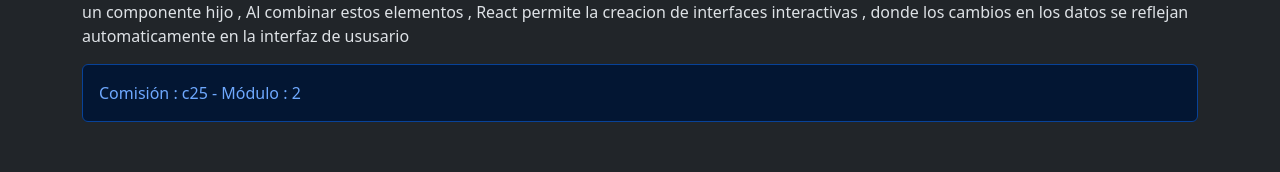
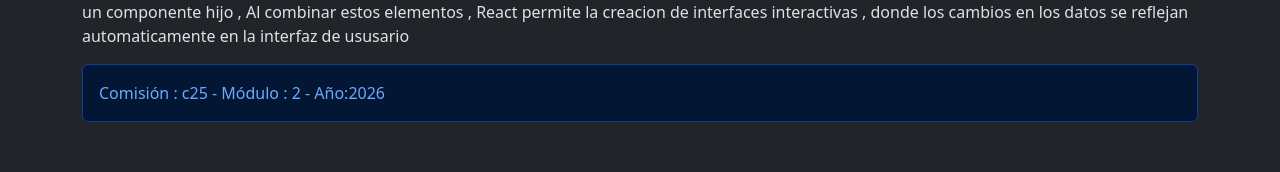
Before and after one commit to vimi08/contadorC, a React (Vite) app: page / in a window 1280 px wide. Shown: the part 382-554 px from the top of the page. Built offline with nearby package versions, Linux system fonts and the light colour scheme.

Commit message:
agregamos un  nuevo props de App a Teoria

```diff
--- a/src/App.jsx
+++ b/src/App.jsx
@@ -4,13 +4,14 @@ import Footer from "./components/Footer";
 
 function App() {
   //AQUI VA LA LÓGICA DEL COMPONENTE
+  const anio = new Date().getFullYear()
   return (
     <>
       {/*AQUI COMIENZ<A LA ZONA DEL HTML}
       {/*<Header></Header>*/}
       <Header />
       <main className="container">
-        <Teoria comision="c25" modulo={2} />
+        <Teoria comision="c25" modulo={2} anio={anio} />
       </main>
       <Footer></Footer>
     </>
--- a/src/components/Teoria.jsx
+++ b/src/components/Teoria.jsx
@@ -1,4 +1,4 @@
-const Teoria = ({ comision, modulo }) => {
+const Teoria = ({ comision, modulo, anio}) => {
   return (
     <section>
       <h2>Componentes de react</h2>
@@ -22,7 +22,7 @@ const Teoria = ({ comision, modulo }) => {
         automaticamente en la interfaz de ususario
       </p>
       <div className="alert alert-primary" role="alert">
-        Comisión : {comision} - Módulo : {modulo}
+        Comisión : {comision} - Módulo : {modulo} - Año:{anio}
       </div>
     </section>
   );
```
